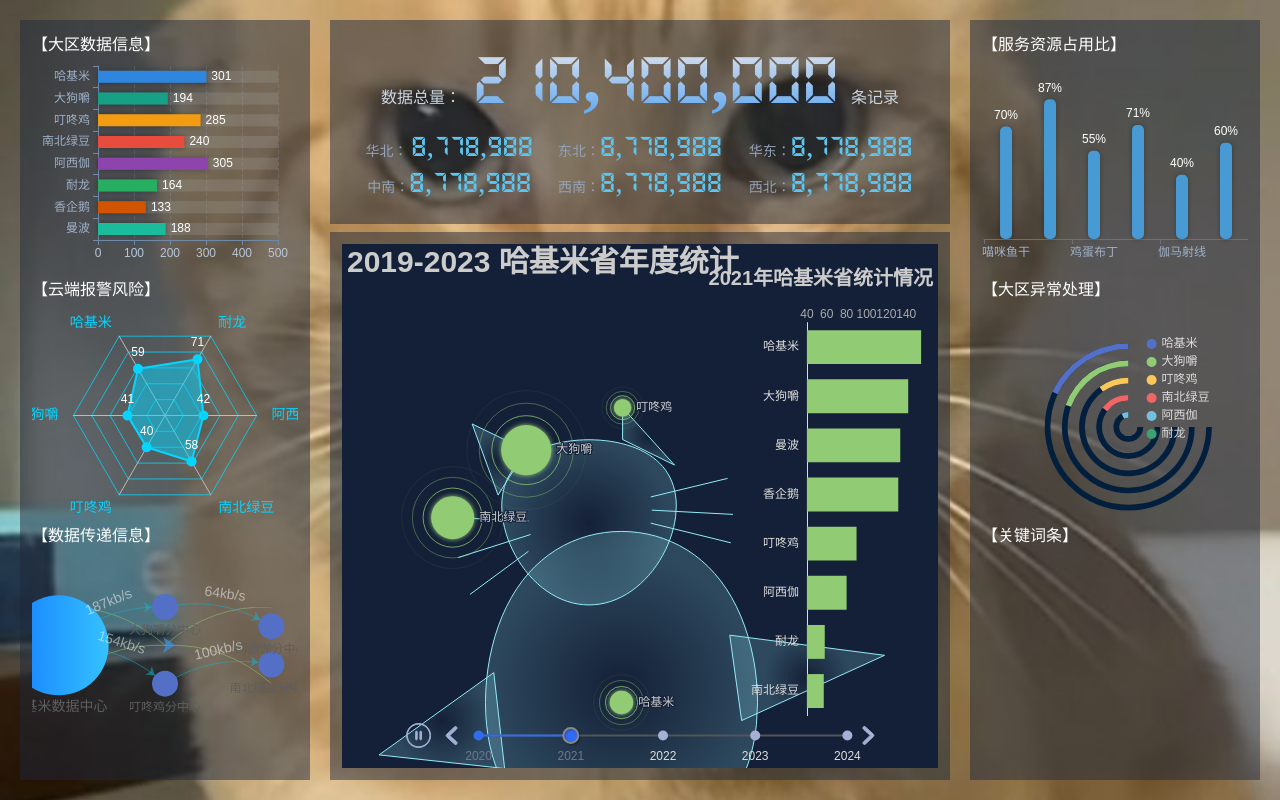
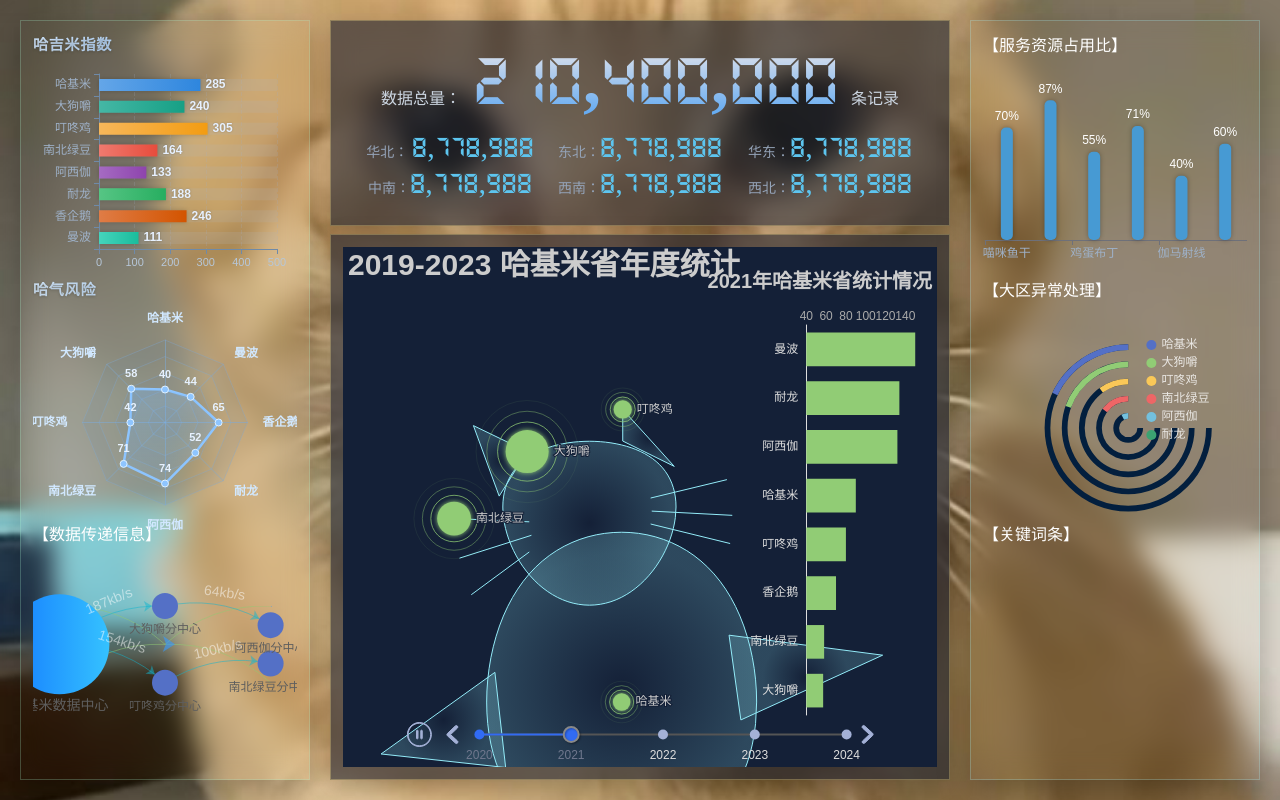
Before and after one commit to chuanshanjia666/data_visulize, a Vue app: page / in a window 1280 px wide. Built offline with nearby package versions, Linux system fonts and the light colour scheme.

Commit message:
feat:哈气雷达

```diff
--- a/src/App.vue
+++ b/src/App.vue
@@ -4,14 +4,16 @@
     v-if="data"
   >
     <!-- 左 -->
-    <div class="flex-1 mr-5 bg-opacity-50 bg-slate-800 p-3 flex flex-col">
+    <div
+      class="flex-1 mr-5 bg-slate-900/58 border border-emerald-200/25 shadow-[0_10px_30px_rgba(0,0,0,0.25)] backdrop-blur-md p-3 flex flex-col"
+    >
       <!-- 横向柱状图 -->
       <HorizontalBar
         class="h-1/3 box-border pb-4"
         :data="data.hakimiIndexData"
       />
       <!-- 雷达图 -->
-      <RadarBar class="h-1/3 box-border pb-4" :data="data.riskData" />
+      <RadarBar class="h-1/3 box-border pb-4" :data="data.haqiRiskData" />
       <!-- 关系图 -->
       <Relation class="h-1/3" :data="data.relationData" />
     </div>
@@ -19,17 +21,19 @@
     <div class="w-1/2 mr-5 flex flex-col">
       <!-- 数据总览图 -->
       <TotalData
-        class="bg-opacity-50 bg-slate-800 p-3"
+        class="bg-slate-900/55 border border-amber-200/30 shadow-[0_8px_24px_rgba(0,0,0,0.22)] backdrop-blur-md p-3"
         :data="data.totalData"
       />
       <!-- 地图可视化 -->
       <MapChart
-        class="bg-opacity-50 bg-slate-800 p-3 mt-2 flex-1"
+        class="bg-slate-900/55 border border-amber-200/30 shadow-[0_8px_24px_rgba(0,0,0,0.22)] backdrop-blur-md p-3 mt-2 flex-1"
         :data="data.mapData"
       />
     </div>
     <!-- 右 -->
-    <div class="flex-1 bg-opacity-50 bg-slate-800 p-3 flex flex-col">
+    <div
+      class="flex-1 bg-slate-900/58 border border-cyan-200/25 shadow-[0_10px_30px_rgba(0,0,0,0.25)] backdrop-blur-md p-3 flex flex-col"
+    >
       <!-- 竖向柱状图 -->
       <VerticalBar class="h-1/3 box-border pb-4" :data="data.serverData" />
       <!-- 环形图 -->
--- a/src/api/visualization.js
+++ b/src/api/visualization.js
@@ -25,9 +25,9 @@ export const getMockLiaoningData = (year = 2024) => {
     })),
   };
 
-  // 风险数据
-  const riskData = {
-    risks: cities.slice(0, 6).map((city) => ({
+  // 哈气风险数据
+  const haqiRiskData = {
+    haqiRisks: cities.map((city) => ({
       name: city,
       value: Math.floor(Math.random() * 40 + 40),
     })),
@@ -160,7 +160,7 @@ export const getMockLiaoningData = (year = 2024) => {
 
   return {
     hakimiIndexData,
-    riskData,
+    haqiRiskData,
     relationData,
     totalData,
     mapData,
--- a/src/components/HorizontalBar.vue
+++ b/src/components/HorizontalBar.vue
@@ -1,6 +1,6 @@
 <template>
   <div>
-    <div>【大区数据信息】</div>
+    <div class="panel-title">哈吉米指数</div>
     <div ref="target" class="w-full h-full"></div>
   </div>
 </template>
@@ -19,15 +19,15 @@ const props = defineProps({
 // 1.初始化 echarts 实例
 let myChart = null;
 const target = ref(null);
-const cityColors = [
-  "#2E86DE",
-  "#16A085",
-  "#F39C12",
-  "#E74C3C",
-  "#8E44AD",
-  "#27AE60",
-  "#D35400",
-  "#1ABC9C",
+const cityGradientPairs = [
+  ["#64A6E8", "#2E86DE"],
+  ["#45B7A5", "#16A085"],
+  ["#F7B75A", "#F39C12"],
+  ["#EF7A6F", "#E74C3C"],
+  ["#A56BC2", "#8E44AD"],
+  ["#56C584", "#27AE60"],
+  ["#DF7C46", "#D35400"],
+  ["#45D4BC", "#1ABC9C"],
 ];
 
 onMounted(() => {
@@ -61,6 +61,7 @@ const renderChart = () => {
       },
       axisLabel: {
         color: "#b6c7d9",
+        fontSize: 11,
       },
       splitLine: {
         show: true,
@@ -86,6 +87,8 @@ const renderChart = () => {
       },
       axisLabel: {
         color: "#9eb1c8",
+        fontSize: 12,
+        fontWeight: 500,
       },
     },
     // 图表绘制的位置 对应 上下左右
@@ -111,10 +114,17 @@ const renderChart = () => {
         },
         // 指定每个柱子的样式
         itemStyle: {
-          color: (params) => cityColors[params.dataIndex % cityColors.length],
+          color: (params) => {
+            const [start, end] =
+              cityGradientPairs[params.dataIndex % cityGradientPairs.length];
+            return new echarts.graphic.LinearGradient(0, 0, 1, 0, [
+              { offset: 0, color: start },
+              { offset: 1, color: end },
+            ]);
+          },
           borderRadius: 0,
-          shadowColor: "rgba(0,0,0,.3)",
-          shadowBlur: 5,
+          shadowColor: "rgba(0,0,0,.18)",
+          shadowBlur: 4,
         },
         // 指定每个柱子的宽度
         barWidth: 12,
@@ -122,8 +132,12 @@ const renderChart = () => {
         label: {
           show: true,
           position: "right",
-          color: "#fff",
+          color: "#e7f1ff",
+          fontSize: 12,
+          fontWeight: 600,
           formatter: "{c}",
+          textShadowColor: "rgba(0,0,0,0.25)",
+          textShadowBlur: 2,
         },
       },
     ],
@@ -141,3 +155,17 @@ watch(
   },
 );
 </script>
+
+<style scoped>
+.panel-title {
+  margin-bottom: 8px;
+  font-size: 15px;
+  font-weight: 700;
+  letter-spacing: 0.8px;
+  background: linear-gradient(90deg, #d4e9ff 0%, #a9d2ff 55%, #8bb8e4 100%);
+  -webkit-background-clip: text;
+  background-clip: text;
+  color: transparent;
+  text-shadow: 0 1px 3px rgba(0, 0, 0, 0.2);
+}
+</style>
--- a/src/components/RadarBar.vue
+++ b/src/components/RadarBar.vue
@@ -1,6 +1,6 @@
 <template>
   <div>
-    <div>【云端报警风险】</div>
+    <div class="panel-title">哈气风险</div>
     <div ref="target" class="w-full h-full"></div>
   </div>
 </template>
@@ -24,25 +24,33 @@ onMounted(() => {
 });
 
 const renderChart = () => {
+  const riskList = props.data.haqiRisks || [];
+
   const options = {
+    tooltip: {
+      trigger: "item",
+    },
     // 雷达图的坐标系配置
     radar: {
       // 雷达图名字
       axisName: {
-        color: "#05D5FF",
-        fontSize: 14,
+        color: "#d1e8ff",
+        fontSize: 12,
+        fontWeight: 600,
       },
       // 雷达图形状
       shape: "polygon",
       // 居中位置
       center: ["50%", "50%"],
-      radius: "80%",
+      radius: "72%",
       // 起始角度
-      startAngle: 120,
+      startAngle: 90,
+      // 分割段数
+      splitNumber: 5,
       // 轴线配置
-      axisLabel: {
+      axisLine: {
         lineStyle: {
-          color: "rgba(5,213,255,.8)",
+          color: "rgba(126, 170, 214, 0.55)",
         },
       },
       // 网格线
@@ -50,43 +58,20 @@ const renderChart = () => {
         show: true,
         lineStyle: {
           width: 1,
-          color: "rgba(5,213,255,.8)",
+          color: "rgba(126, 170, 214, 0.35)",
         },
       },
       // 指示器文字
-      indicator: props.data.risks.map((item) => ({
+      indicator: riskList.map((item) => ({
         name: item.name,
         max: 100,
       })),
 
-      // 不拆分区域
       splitArea: {
-        show: false,
-      },
-    },
-    // 坐标位置极点
-    polar: {
-      center: ["50%", "50%"],
-      radius: "0%",
-    },
-    // 坐标轴角度
-    angleAxis: {
-      // 最小角度
-      min: 0,
-      // 分割线间隔
-      interval: 5,
-      // 逆时针方向
-      clockwise: false,
-    },
-    // 径向轴
-    radiusAxis: {
-      //  最小值
-      min: 0,
-      // 间隔
-      interval: 20,
-      // 不展示分割线
-      splitLine: {
         show: true,
+        areaStyle: {
+          color: ["rgba(84, 130, 178, 0.08)", "rgba(84, 130, 178, 0.02)"],
+        },
       },
     },
     // 图表核心配置
@@ -94,28 +79,40 @@ const renderChart = () => {
       type: "radar",
       symbol: "circle",
       // 拐角大小
-      symbolSize: 10,
+      symbolSize: 7,
       // item样式
       itemStyle: {
-        color: "#05d5ff",
+        color: "#8ec5ff",
+        borderColor: "#dff1ff",
+        borderWidth: 1,
       },
       // 填充区域
       areaStyle: {
-        color: "#05d5ff",
-        opacity: 0.5,
+        color: new echarts.graphic.LinearGradient(0, 0, 0, 1, [
+          {
+            offset: 0,
+            color: "rgba(120, 186, 255, 0.42)",
+          },
+          {
+            offset: 1,
+            color: "rgba(120, 186, 255, 0.16)",
+          },
+        ]),
       },
       // 线条颜色
       lineStyle: {
-        width: 2,
-        color: "#05d5ff",
+        width: 2.5,
+        color: "#8ec5ff",
       },
       label: {
         show: true,
-        color: "#fff",
+        color: "#e7f2ff",
+        fontSize: 11,
+        fontWeight: 600,
       },
       data: [
         {
-          value: props.data.risks.map((item) => item.value),
+          value: riskList.map((item) => item.value),
         },
       ],
     },
@@ -127,3 +124,17 @@ const renderChart = () => {
 // 监听数据改变重新渲染
 watch(() => props.data, renderChart);
 </script>
+
+<style scoped>
+.panel-title {
+  margin-bottom: 8px;
+  font-size: 15px;
+  font-weight: 700;
+  letter-spacing: 0.8px;
+  background: linear-gradient(90deg, #d8ecff 0%, #b8dbff 55%, #94c2eb 100%);
+  -webkit-background-clip: text;
+  background-clip: text;
+  color: transparent;
+  text-shadow: 0 1px 3px rgba(0, 0, 0, 0.2);
+}
+</style>
```
Also changed, not shown: src/style.css (line endings or trailing spaces).
